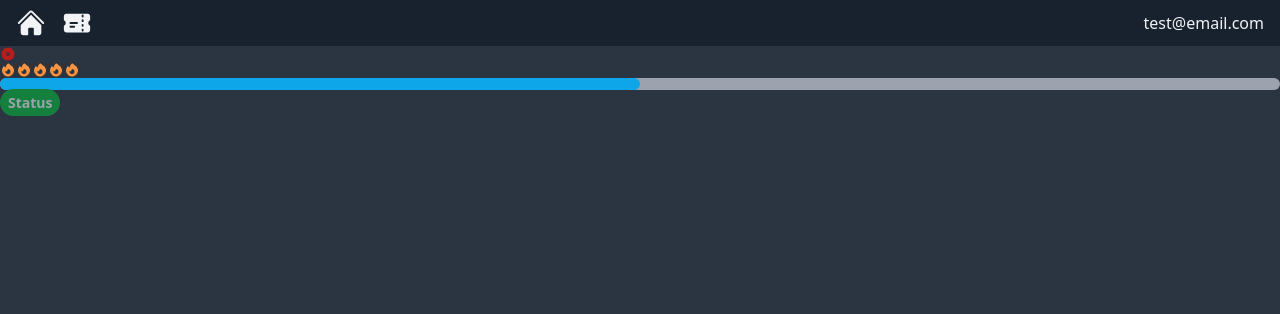
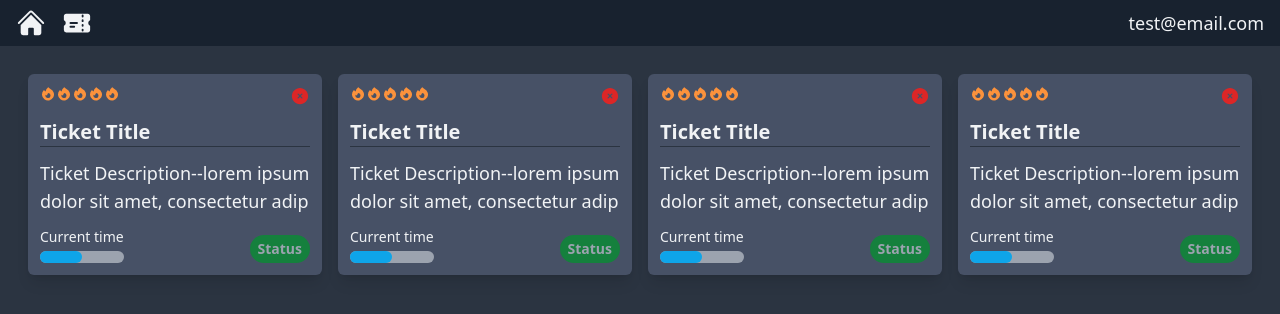
Before and after one commit to chairielazizi/nextjs_ticketing_system, a Next.js app: page / in a window 1280 px wide. Shown: the top 314 px of the page. Built offline with nearby package versions, Linux system fonts and the light colour scheme.

Commit message:
make UI for the ticket card from previous components

```diff
--- a/app/(components)/DeleteBlock.tsx
+++ b/app/(components)/DeleteBlock.tsx
@@ -1,11 +1,18 @@
 import React from "react";
-import { HiXCircle } from "react-icons/hi2";
+import {
+  HiXCircle,
+  HiArchiveBoxXMark,
+  HiXMark,
+  HiOutlineXCircle,
+} from "react-icons/hi2";
 
 type Props = {};
 
 const DeleteBlock = (props: Props) => {
   return (
-    <HiXCircle className="text-red-700 hover:cursor-pointer hover:text-red-400" />
+    <HiXCircle className="text-red-600 hover:cursor-pointer hover:text-red-500 text-xl" />
+    // <HiArchiveBoxXMark className="text-red-600 hover:cursor-pointer hover:text-red-400" />
+    // <HiXMark className="text-red-600 hover:cursor-pointer hover:text-red-500" />
   );
 };
 
--- a/app/(components)/TicketCard.tsx
+++ b/app/(components)/TicketCard.tsx
@@ -8,11 +8,28 @@ type Props = {};
 
 const TicketCard = (props: Props) => {
   return (
-    <div>
-      <DeleteBlock />
-      <PriorityDisplay />
-      <ProgressDisplay />
-      <StatusDisplay />
+    <div className="flex flex-col bg-card hover:bg-gray-600 rounded-md shadow-lg p-3 m-2">
+      <div className="flex mb-3">
+        <PriorityDisplay />
+        <div className="ml-auto">
+          <DeleteBlock />
+        </div>
+      </div>
+      <h4>Ticket Title</h4>
+      <hr className="h-px border-0 bg-page mb-2" />
+      <p className="whitespace-pre-wrap pt-1">
+        Ticket Description--lorem ipsum dolor sit amet, consectetur adip
+      </p>
+      <div className="flex-grow"></div>
+      <div className="flex mt-2">
+        <div className="flex flex-col">
+          <p className="text-sm my-1">Current time</p>
+          <ProgressDisplay />
+        </div>
+        <div className="flex ml-auto items-end">
+          <StatusDisplay />
+        </div>
+      </div>
     </div>
   );
 };
--- a/app/globals.css
+++ b/app/globals.css
@@ -1,6 +1,27 @@
 @tailwind base;
 @tailwind components;
 @tailwind utilities;
+
+@layer base{
+  h1,h2,h3,h4{
+    @apply font-bold;
+  }
+  h1{
+    @apply text-4xl;
+  }
+  h2{
+    @apply text-3xl;
+  }
+  h3{
+    @apply text-2xl;
+  }
+  h4{
+    @apply text-xl;
+  }
+  p{
+    @apply text-lg text-default-text;
+  }
+}
 
 @layer components{
   .icon{
--- a/app/page.tsx
+++ b/app/page.tsx
@@ -5,8 +5,13 @@ type Props = {};
 
 const Dashboard = () => {
   return (
-    <div>
-      <TicketCard />
+    <div className="p-5">
+      <div className="lg:grid grid-cols-2 xl:grid-cols-4">
+        <TicketCard />
+        <TicketCard />
+        <TicketCard />
+        <TicketCard />
+      </div>
     </div>
   );
 };
```
